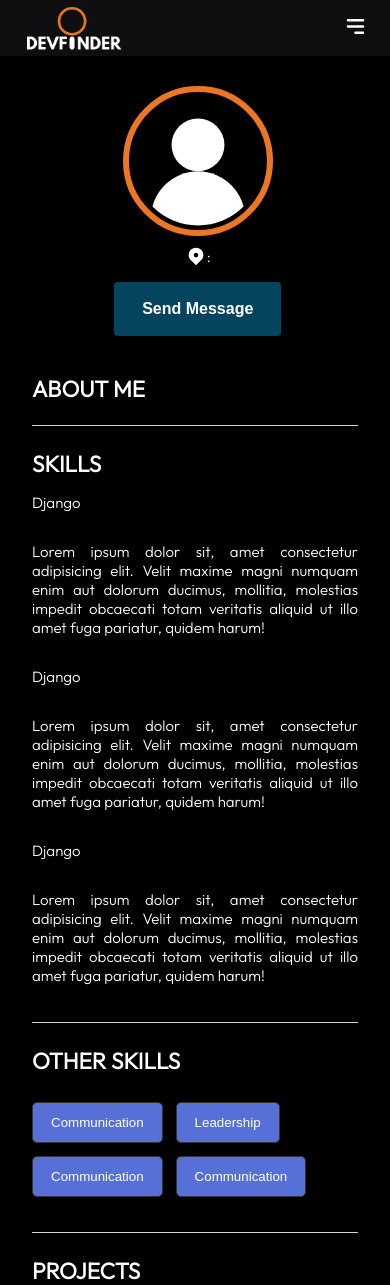
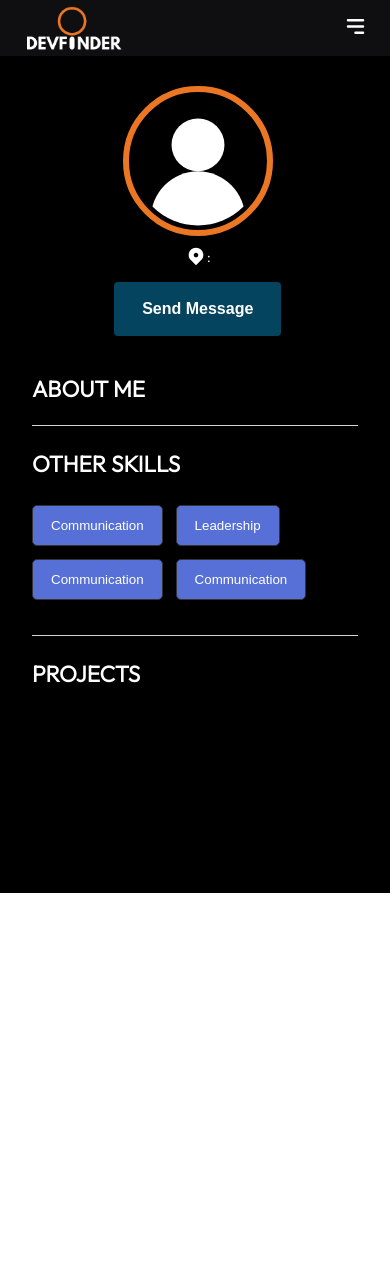
Before and after one commit to atharvabhide/DevFinder, a React (Vite) app: page /developers/developer in a window 390 px wide. After the commit the page ends 893 px from the top, so only its background shows below. Built offline with nearby package versions, Linux system fonts and the light colour scheme.

Commit message:
fix: Make developers and projects page responsive

```diff
--- a/src/components/InboxCard/InboxCard.jsx
+++ b/src/components/InboxCard/InboxCard.jsx
@@ -14,7 +14,7 @@ export const InboxCard = (props) => {
               {props.subject}
             </div>
             <div className={styles.username}>
-              <i>{props.username}</i>
+              <i>From {props.username}</i>
             </div>
             <div className={styles.messageContent}>
               <p>{props.content}</p>
--- a/src/components/Navbar/Navbar.css
+++ b/src/components/Navbar/Navbar.css
@@ -16,6 +16,10 @@
     align-items: center;
     justify-content: space-between;
     height: var(--header-height);
+}
+.jugaad{
+  display: flex;
+  gap: 0.75em;
 }
 .headerLogo{
     color: var(--title-color);
--- a/src/components/Navbar/Navbar.jsx
+++ b/src/components/Navbar/Navbar.jsx
@@ -42,11 +42,13 @@ export const Navbar = () => {
 
                 {/* SearchBar */}
 
+                <div className='jugaad'>
+
                 {isLoggedIn ?
                 (
 
                     <ul className="account">
-                        <li className   ="dropdown">
+                        <li className ="dropdown">
                             <FiUser className="accountImage" size={40} />
                             <ul className="dropdownList">
                             <li className="option">
@@ -69,6 +71,7 @@ export const Navbar = () => {
 
                     {navbarOpen ? <MdClose style={IconstyleMenu} size={25} /> : <HiMenuAlt3 style={IconstyleMenu} size={25} />}
                 </button>
+                </div>
 
             </div>
         </header>
--- a/src/components/Pagination/Pagination.module.css
+++ b/src/components/Pagination/Pagination.module.css
@@ -1,8 +1,8 @@
 .wrapper{
     display: flex;
-    gap: 0.875em;
+    /* gap: 0.875em; */
     justify-content: center;
-    margin-top: 4em;
+    margin: 4em 0;
 }
 .btn{
     padding: 0 8px;
@@ -12,6 +12,7 @@
     transition: 0.3s;
     border-radius: 4px;
     background-color: var(--first-color);
+    margin: 0 0.875em;
 }
 .btn:hover{
     background-color: #fff;
--- a/src/components/ProjectCard/ProjectCard.module.css
+++ b/src/components/ProjectCard/ProjectCard.module.css
@@ -69,13 +69,13 @@
     border-radius: 5px;
 }
 
-@media screen and (max-width: 700px) {
+@media screen and (300 < width <= 700px) {
     .card{
         max-width: 550px;
     }
 
 }
-@media screen and (max-width: 340px) {
+@media screen and (max-width: 300px) {
     .toolBtn{
         padding: 6px 14px;
     }
@@ -83,4 +83,5 @@
         padding-bottom: clamp(1px, 2.5%, 4em);
     }
 
+
 }
--- a/src/pages/Developers/IndividualDeveloper/IndividualDeveloper.jsx
+++ b/src/pages/Developers/IndividualDeveloper/IndividualDeveloper.jsx
@@ -25,6 +25,9 @@ export const IndividualDeveloper = () => {
   const api = useAxios();
 
   const location = useLocation();
+
+  const defaultText = "No projects"
+
 
 
   const fetchProfile = async () => {
@@ -86,26 +89,7 @@ export const IndividualDeveloper = () => {
                 <h2><b>ABOUT ME</b></h2>
                 <p>{profile?.bio}</p>
               </div><hr />
-              <div className={styles.skillSection}>
-                <h2>SKILLS</h2>
-                <div className={styles.skill}>
-                  <p className={styles.skillName}>Django</p>
-                  <p className={styles.skillInfo}>Lorem ipsum dolor sit, amet consectetur adipisicing elit. Velit maxime magni numquam enim aut dolorum ducimus, mollitia, molestias impedit obcaecati totam veritatis aliquid ut illo amet fuga pariatur, quidem harum!</p>
 
-                </div>
-                <div className={styles.skill}>
-                  <p className={styles.skillName}>Django</p>
-                  <p className={styles.skillInfo}>Lorem ipsum dolor sit, amet consectetur adipisicing elit. Velit maxime magni numquam enim aut dolorum ducimus, mollitia, molestias impedit obcaecati totam veritatis aliquid ut illo amet fuga pariatur, quidem harum!</p>
-
-                </div>
-                <div className={styles.skill}>
-                  <p className={styles.skillName}>Django</p>
-                  <p className={styles.skillInfo}>Lorem ipsum dolor sit, amet consectetur adipisicing elit. Velit maxime magni numquam enim aut dolorum ducimus, mollitia, molestias impedit obcaecati totam veritatis aliquid ut illo amet fuga pariatur, quidem harum!</p>
-
-                </div>
-
-
-              </div><hr />
               <h2>OTHER SKILLS</h2><br />
               <div className={styles.otherSkills}>
                 <button className={styles.otherSkillsBtn}>Communication</button>
@@ -122,8 +106,10 @@ export const IndividualDeveloper = () => {
                 image={proj.featuredImage}
                 projectName={proj.title}
                 projectDeveloper={proj.owner}
+
               />
-              ))}
+
+              ) ) }
 
               {/* <ShortProjectCard
                 image={ProjectImage}
--- a/src/pages/Developers/IndividualDeveloper/IndividualDeveloper.module.css
+++ b/src/pages/Developers/IndividualDeveloper/IndividualDeveloper.module.css
@@ -1,5 +1,6 @@
 .wrapper{
     color: #fff;
+    min-height: 100vh;
 }
 
 .developer{
```
